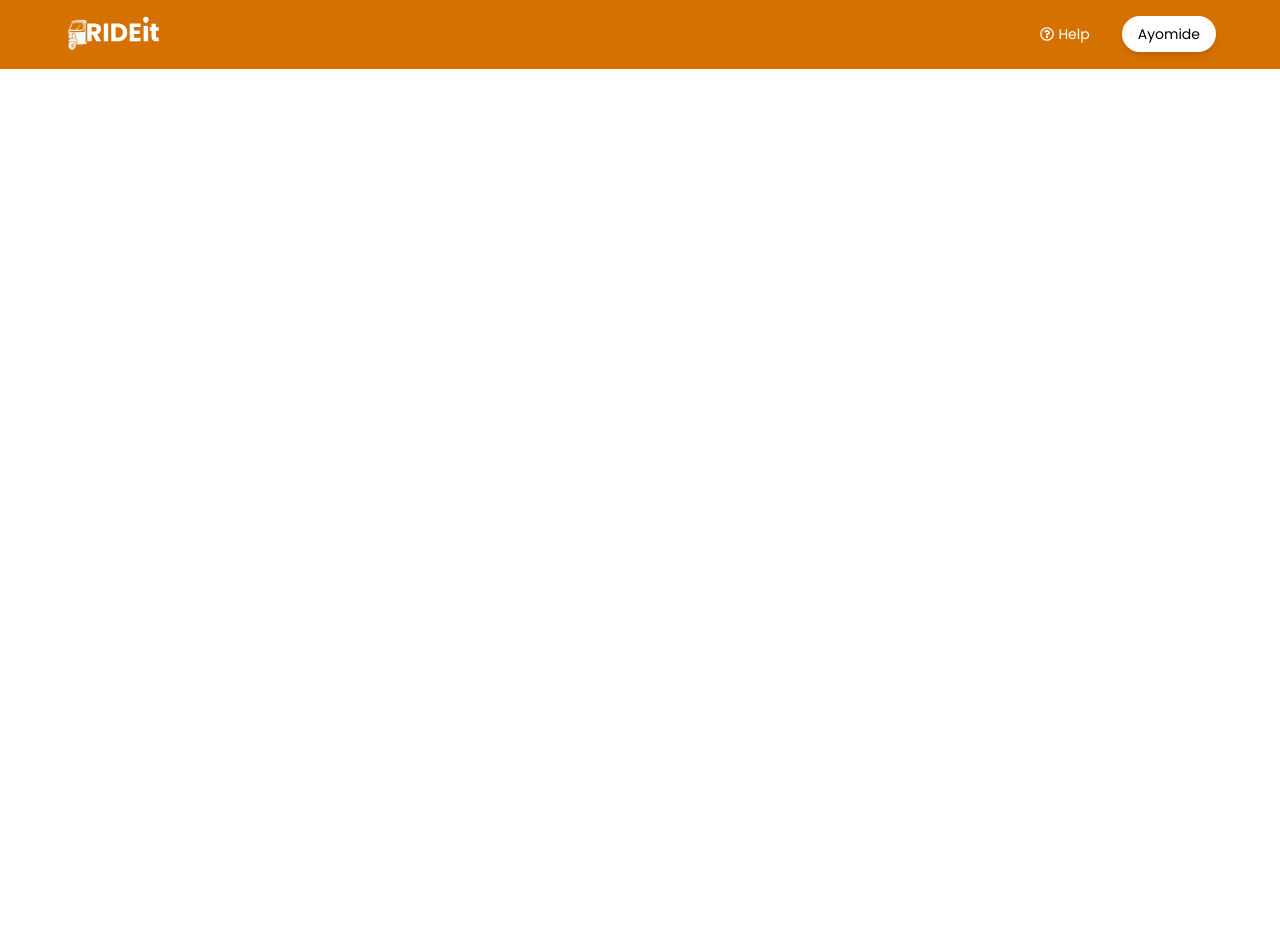
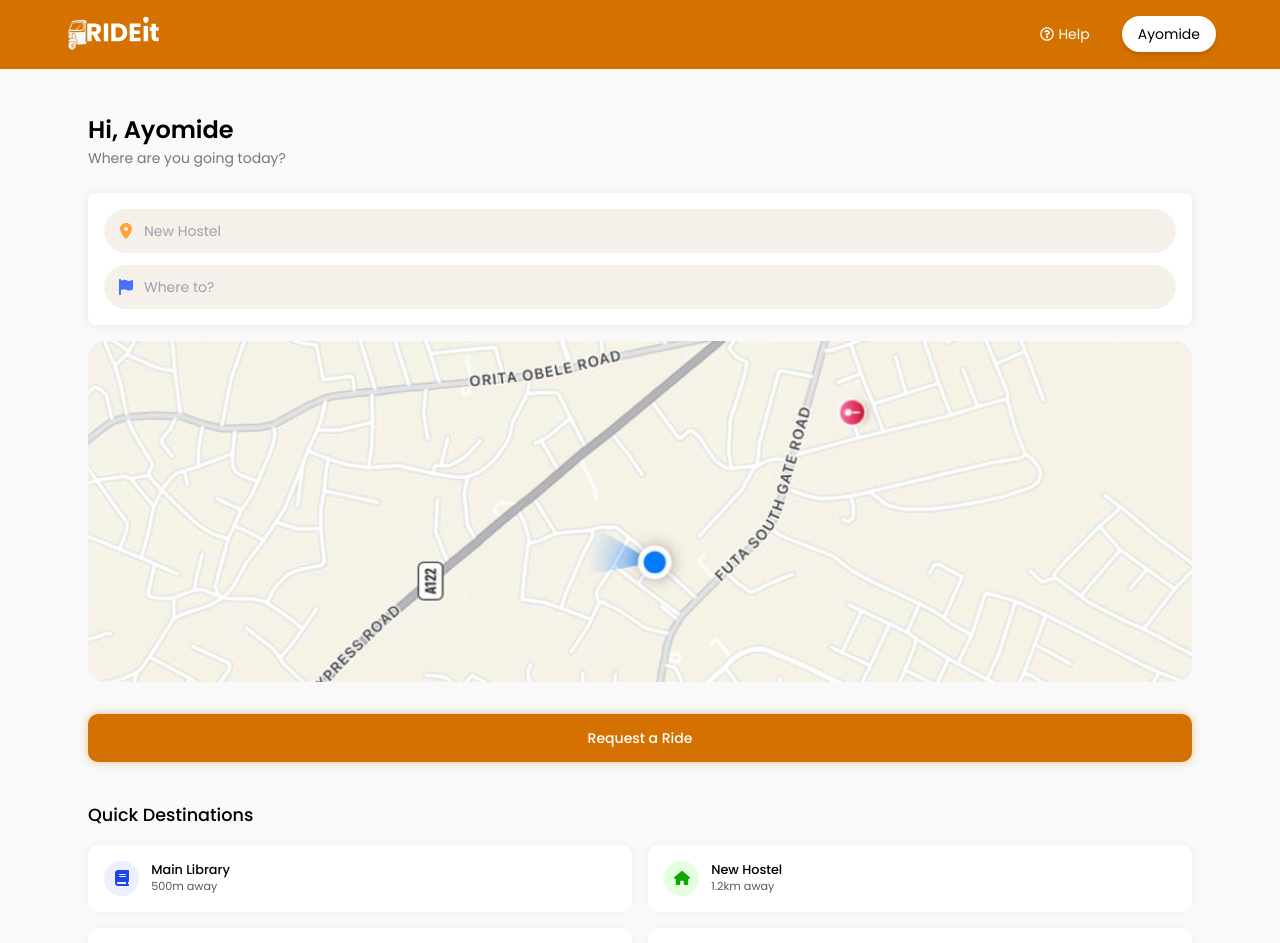
Before and after one commit to Web-dev-ENT-302/Frontend, a React (Vite) app: page /student-dashboard in a window 1280 px wide. Shown: the top 943 px of the page. Before the commit the page ends 800 px from the top, so only its background shows below. Built offline with nearby package versions, Linux system fonts and the light colour scheme.

Commit message:
add: student dashboard, page 1 design. (80% completed)

```diff
--- a/src/index.css
+++ b/src/index.css
@@ -25,7 +25,7 @@
   --text-primary-3: ;
 
   /* Background color */
-  --background: #ffffff;
+  --background: #F9F9F9;
 
   /* Smooth Transition */
   --transition: all 0.3s ease;
@@ -72,7 +72,6 @@ p {
 body {
   background-color: var(--background);
   scroll-behavior: smooth;
-  overflow-y: scroll;
   scrollbar-width: thin;
 }
 
--- a/src/pages/dashboard/components/DashboardLayout.jsx
+++ b/src/pages/dashboard/components/DashboardLayout.jsx
@@ -4,7 +4,7 @@ const DashboardLayout = ({ children }) => {
     return (
         <div>
             <DashboardNavbar />
-            <main>
+            <main className='container lg:px-[1.5rem]'>
                 {children}
             </main>
         </div>
--- /dev/null
+++ b/src/pages/dashboard/components/QuickDestinationCard.jsx
@@ -0,0 +1,17 @@
+import React from 'react'
+
+const QuickDestinationCard = ({location, distance, icon, iconColor, iconBgColor}) => {
+    return (
+        <div className="p-4 bg-white rounded-[10px] shadow-[0px_0px_10px_rgba(0,0,0,0.04)] flex gap-3 items-center cursor-pointer hover:shadow-[0px_0px_10px_rgba(0,0,0,0.1)]  transition-all ease-linear">
+            <span className={`p-[.6rem] ${iconColor} ${iconBgColor} rounded-full`}>
+                {icon}
+            </span>
+            <div className='leading-none'>
+                <p className='text-[.8rem] font-medium text-black'>{location}</p>
+                <span className='text-[--body-text] text-[.7rem] '>{distance}</span>
+            </div>
+        </div>
+    )
+}
+
+export default QuickDestinationCard
--- a/src/pages/dashboard/students/StudentDashboard.jsx
+++ b/src/pages/dashboard/students/StudentDashboard.jsx
@@ -1,7 +1,79 @@
+import { FaLocationDot } from "react-icons/fa6";
+import { FaFlag } from "react-icons/fa6";
+import mapImage from "../../../assets/images/map-image.svg"
+import { FaBook } from "react-icons/fa6";
+import { FaHouse } from "react-icons/fa6";
+import { GiGate } from "react-icons/gi";
+import { MdSportsBasketball } from "react-icons/md";
+import QuickDestinationCard from "../components/QuickDestinationCard";
+import { MdHistory } from "react-icons/md";
+
 const StudentDashboard = () => {
     return (
         <>
-            {/* Navbar Component */}
+            <section className="my-28">
+                {/*  */}
+                <div>
+                    <h3 className="font-semibold">Hi, Ayomide</h3>
+                    <p className="figcaption text-[#787878]">Where are you going today?</p>
+                </div>
+
+                {/* Location Search box */}
+                <div className="w-full p-4 bg-white rounded-lg shadow-[0px_0px_10px_rgba(0,0,0,0.08)] mt-6">
+                    <div>
+                        <div className="relative">
+                            <FaLocationDot className="absolute top-[.9rem] left-[.9rem] text-[#FFA238]" />
+                            <input type="text" className="bg-[#F5F0E9] w-full rounded-full py-3 outline-none px-10 text-sm" placeholder="New Hostel" />
+                        </div>
+                        <div className="relative mt-3">
+                            <FaFlag className="absolute top-[.9rem] left-[.9rem] text-[#486FFF]" />
+                            <input type="text" className="bg-[#F5F0E9] w-full rounded-full py-3 outline-none px-10 text-sm" placeholder="Where to?" />
+                        </div>
+                    </div>
+                </div>
+
+                {/* Live map container */}
+                <div className="w-full mt-4 rounded-2xl ">
+                    <img src={mapImage} alt="" className="object-cover w-full" />
+                </div>
+
+                {/* request a ride btn */}
+                <div className="relative mt-8">
+                    <button className="w-full bg-[--primary] py-[.9rem] rounded-[10px] text-white text-sm shadow-[0px_0px_10px_rgba(212,113,0,.4)] font-medium hover:scale-[.99] transition-all ease-linear">Request a Ride</button>
+                </div>
+
+                {/* quick destination */}
+                <div className="mt-10">
+                    <h4 className="font-medium">Quick Destinations </h4>
+                    <div className="grid grid-cols-1 gap-4 mt-4 sm:grid-cols-2">
+                        <QuickDestinationCard location={"Main Library"} distance="500m away" icon={<FaBook />} iconColor="bg-[#EBEFFF]" iconBgColor="text-[#1A46EA]" />
+                        <QuickDestinationCard location={"New Hostel"} distance="1.2km away" icon={<FaHouse />} iconColor="bg-[#E3FFE0]" iconBgColor="text-[#12A704]" />
+                        <QuickDestinationCard location={"South Gate"} distance="2.7km away" icon={<GiGate />} iconColor="bg-[#FFEBD7]" iconBgColor="text-[#AE5700]" />
+                        <QuickDestinationCard location={"Sport Complex"} distance="1.5km away" icon={<MdSportsBasketball />} iconColor="bg-[#FFEAEA]" iconBgColor="text-[#DD0000]" />
+                    </div>
+                </div>
+
+
+                {/* recent rides */}
+                {/* <div className="mt-10">
+                    <h4 className="font-medium">Recent Rides </h4>
+                    <div className="grid grid-cols-1 mt-4">
+                        <div className="p-4 bg-white rounded-[10px] shadow-[0px_0px_10px_rgba(0,0,0,0.04)] flex gap-3 items-center cursor-pointer hover:shadow-[0px_0px_10px_rgba(0,0,0,0.1)]  transition-all ease-linear">
+                            <div>
+                                <div>
+                                    <span className={` text-[#3A3A3A] bg-[#ff0000] `}>
+                                        <MdHistory />
+                                    </span>
+                                    <p>3 in 1 LT</p>
+                                </div>
+                                <p>Yesterday</p>
+                            </div>
+
+                        </div>
+
+                    </div>
+                </div> */}
+            </section>
         </>
     )
 }
```
Also changed, not shown: src/assets/images/map-image.svg (added).
